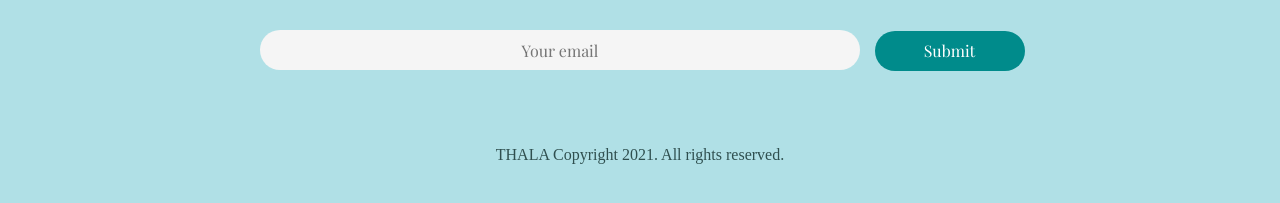
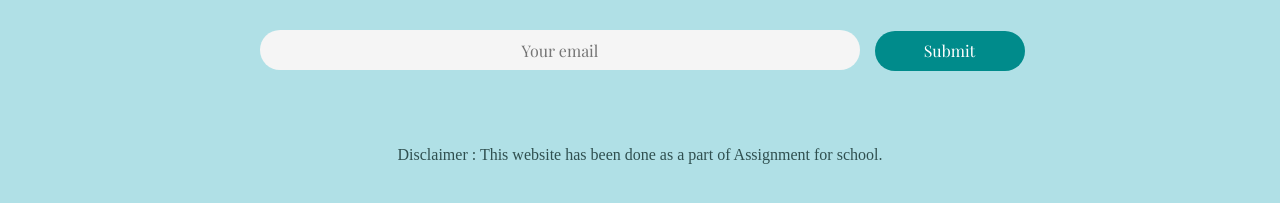
Before and after one commit to MiaCK11/THALAspa.github.io, a plain HTML site: page index.html in a window 1280 px wide. Shown: the part 2333-2536 px from the top of the page. Drawn offline with nearby package versions, Linux system fonts and the light colour scheme.

Commit message:
Update index.html

```diff
--- a/index.html
+++ b/index.html
@@ -270,7 +270,7 @@
 
 <div>
   <br><br><br>
-  <p style="color:darkslategray; font-family:montserrat"> THALA Copyright 2021. All rights reserved. </p>
+  <p style="color:darkslategray; font-family:montserrat"> Disclaimer : This website has been done as a part of Assignment for school. </p>
 </div>
 </div>
 
```
